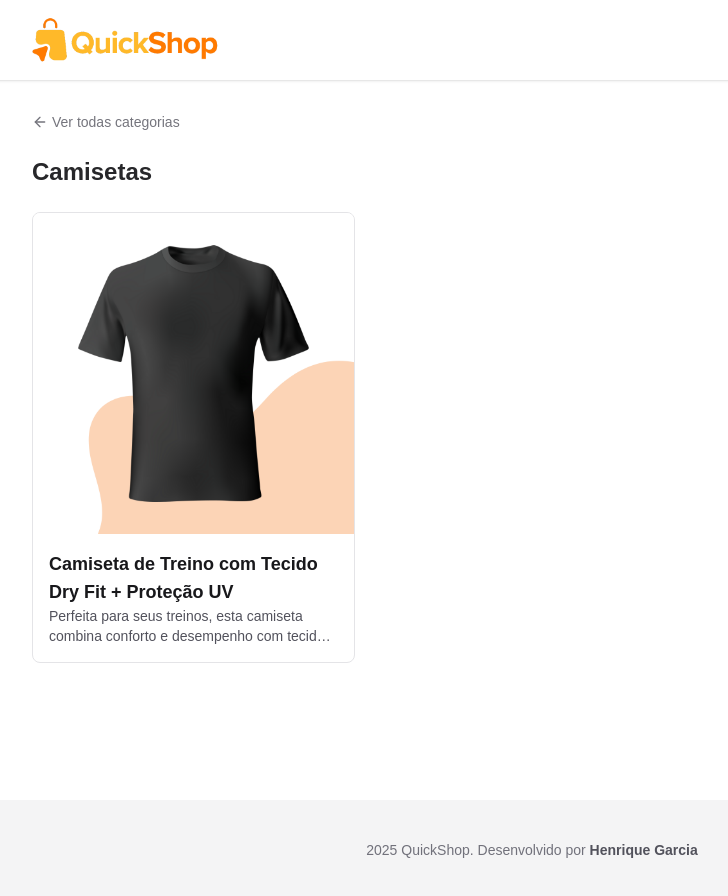
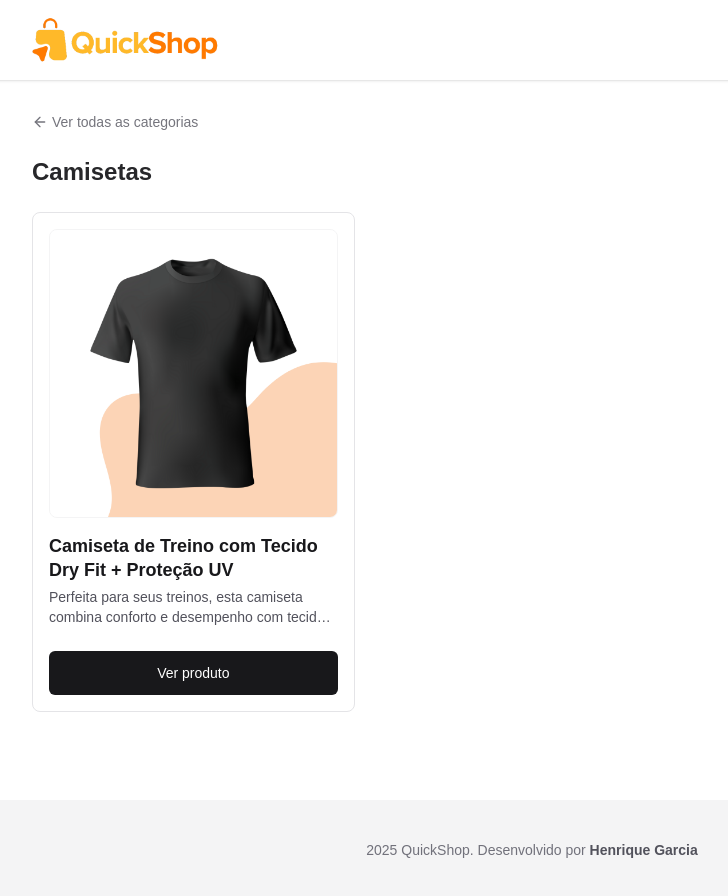
Before and after one commit to henriquegarcia-web/quick-product-page, a Next.js app: page /categorias/camisetas in a window 1280 px wide. Shown: the top 896 px of the page, without its empty margins (108-836 px from the left). Built offline with nearby package versions, Linux system fonts and the light colour scheme.

Commit message:
feat: Implementação de feature no card de produto

```diff
--- a/src/app/categorias/[category]/page.tsx
+++ b/src/app/categorias/[category]/page.tsx
@@ -1,17 +1,14 @@
-import Image from 'next/image'
-import Link from 'next/link'
-import { notFound } from 'next/navigation'
+'use client'
+
+import { notFound, useParams } from 'next/navigation'
 
 import { ecommerce } from '@/data/ecommerce'
 import { ReturnLink } from '@/components/shared'
+import { ProductCard } from '@/components/product'
 
-interface Props {
-  params: {
-    category: string
-  }
-}
+export default function CategoryDetailPage() {
+  const params = useParams<{ category: string }>()
 
-export default function CategoryDetailPage({ params }: Props) {
   const category = ecommerce.categories.find((c) => c.slug === params.category)
   if (!category) return notFound()
 
@@ -19,7 +16,7 @@ export default function CategoryDetailPage({ params }: Props) {
 
   return (
     <div className="space-y-6">
-      <ReturnLink path="/categorias" text="Ver todas categorias" />
+      <ReturnLink path="/categorias" text="Ver todas as categorias" />
 
       <h1 className="text-2xl font-bold text-zinc-800">{category.name}</h1>
 
@@ -29,24 +26,7 @@ export default function CategoryDetailPage({ params }: Props) {
         <ul className="grid grid-cols-1 sm:grid-cols-2 md:grid-cols-3 gap-4">
           {products.map((product) => (
             <li key={product.id}>
-              <Link
-                href={`/categorias/${category.slug}/${product.slug}`}
-                className="block border border-zinc-200 rounded-lg hover:shadow transition overflow-hidden"
-              >
-                <div className="relative aspect-square">
-                  <Image
-                    src={product.variants[0].images[0]}
-                    alt={product.name}
-                    fill
-                    className="object-cover"
-                    sizes="(max-width: 768px) 100vw, 33vw"
-                  />
-                </div>
-                <div className="p-4">
-                  <h2 className="text-lg font-semibold text-zinc-900">{product.name}</h2>
-                  <p className="text-sm text-zinc-600 line-clamp-2">{product.description}</p>
-                </div>
-              </Link>
+              <ProductCard product={product} categorySlug={category.slug} />
             </li>
           ))}
         </ul>
--- a/src/app/page.tsx
+++ b/src/app/page.tsx
@@ -6,7 +6,7 @@ export default function Home() {
       <h1 className="mb-4 text-4xl font-bold text-zinc-800">
         Bem-vindo à <b className="text-[var(--brand-primary)]">QuickShop</b>
       </h1>
-      <p className="text-zinc-600 text-base mb-6">
+      <p className="mb-6 text-zinc-600 text-base">
         Explore nossas categorias e encontre produtos incríveis com qualidade, conforto e estilo.
       </p>
       <Button to="/categorias" type="link">
--- a/src/components/product/BuyButton.tsx
+++ b/src/components/product/BuyButton.tsx
@@ -11,6 +11,7 @@
 
 import { useState } from 'react'
 import { ImSpinner9 } from 'react-icons/im'
+
 import type { IProduct } from '@/types/ecommerce'
 
 interface BuyButtonProps {
--- a/src/components/product/ImageGallery.tsx
+++ b/src/components/product/ImageGallery.tsx
@@ -38,9 +38,9 @@ export default function ImageGallery({ images }: Props) {
         <Image
           src={selected}
           alt="Imagem do produto"
-          width={500}
-          height={500}
-          className="object-cover w-full h-full"
+          width={600}
+          height={600}
+          className="object-cover object-center w-full h-full"
         />
 
         {showZoom && (
@@ -66,13 +66,7 @@ export default function ImageGallery({ images }: Props) {
               img === selected ? 'ring-2 ring-black' : ''
             }`}
           >
-            <Image
-              src={img}
-              alt=""
-              width={80}
-              height={80}
-              className="object-cover"
-            />
+            <Image src={img} alt="" width={80} height={80} className="object-cover object-center" />
           </button>
         ))}
       </div>
--- /dev/null
+++ b/src/components/product/ProductCard.tsx
@@ -0,0 +1,85 @@
+'use client'
+
+import Image from 'next/image'
+import Link from 'next/link'
+import { useState, useRef, useEffect } from 'react'
+
+import { useElementWidth } from '@/hooks/useElementWidth'
+import { Button } from '@/components/forms'
+
+import type { IProduct } from '@/types/ecommerce'
+
+interface ProductCardProps {
+  product: IProduct
+  categorySlug: string
+}
+
+export default function ProductCard({ product, categorySlug }: ProductCardProps) {
+  const [currentIndex, setCurrentIndex] = useState(0)
+  const [hovered, setHovered] = useState(false)
+
+  const intervalRef = useRef<NodeJS.Timeout | null>(null)
+  const sliderRef = useRef<HTMLDivElement>(null)
+
+  const imageWidth = useElementWidth(sliderRef)
+
+  const productImages = product.variants[0].images
+
+  useEffect(() => {
+    if (hovered) {
+      intervalRef.current = setInterval(() => {
+        setCurrentIndex((prev) => (prev + 1) % productImages.length)
+      }, 1500)
+    } else {
+      clearInterval(intervalRef.current!)
+      setCurrentIndex(0)
+    }
+
+    return () => clearInterval(intervalRef.current!)
+  }, [hovered, productImages.length])
+
+  return (
+    <div
+      onMouseEnter={() => setHovered(true)}
+      onMouseLeave={() => setHovered(false)}
+      className="flex flex-col gap-4 p-4 border border-zinc-200 rounded-lg hover:shadow-md transition"
+    >
+      {/* Carrossel */}
+      <div className="relative aspect-square w-full overflow-hidden rounded-lg border border-zinc-100">
+        <div
+          ref={sliderRef}
+          className="absolute top-0 left-0 flex h-full"
+          style={{
+            transform: `translateX(-${currentIndex * imageWidth}px)`,
+            transition: 'transform 0.6s ease-in-out',
+          }}
+        >
+          {productImages.map((img, i) => (
+            <div key={i} className="relative w-full aspect-square">
+              <Image
+                src={img}
+                alt={`${product.name}-${i}`}
+                width={280}
+                height={280}
+                className="object-cover w-full h-full"
+              />
+            </div>
+          ))}
+        </div>
+      </div>
+
+      {/* Content */}
+      <div className="flex flex-col gap-1">
+        <h2 className="text-lg font-semibold text-zinc-900 leading-snug">{product.name}</h2>
+        <p className="text-sm text-zinc-600 line-clamp-2">{product.description}</p>
+      </div>
+
+      {/* Price - Adicionar futuramente */}
+
+      {/* CTA */}
+      <Button className="w-full mt-2">
+        <Link href={`/categorias/${categorySlug}/${product.slug}`}>Ver produto</Link>
+      </Button>
+    </div>
+  )
+}
--- a/src/components/product/ProductPrice.tsx
+++ b/src/components/product/ProductPrice.tsx
@@ -1,8 +1,9 @@
 'use client'
 
 import { ecommerce } from '@/data/ecommerce'
+import { applyMask } from '@/utils/masks'
+
 import type { IProductPrice } from '@/types/ecommerce'
-import { applyMask } from '@/utils/masks'
 
 interface Props {
   price?: IProductPrice
--- a/src/components/product/index.ts
+++ b/src/components/product/index.ts
@@ -6,3 +6,4 @@ export { default as VariantSelector } from './VariantSelector'
 export { default as DeliveryChecker } from './DeliveryChecker'
 export { default as BuyButton } from './BuyButton'
 export { default as ExpandableText } from './ExpandableText'
+export { default as ProductCard } from './ProductCard'
--- /dev/null
+++ b/src/hooks/useElementWidth.ts
@@ -0,0 +1,27 @@
+'use client'
+
+import { useEffect, useState, RefObject } from 'react'
+
+export function useElementWidth<T extends HTMLElement>(ref: RefObject<T | null>) {
+  const [width, setWidth] = useState(0)
+
+  useEffect(() => {
+    if (!ref.current) return
+
+    const updateWidth = () => {
+      const firstChild = ref.current?.querySelector('div')
+      if (firstChild instanceof HTMLElement) {
+        setWidth(firstChild.offsetWidth)
+      }
+    }
+
+    updateWidth()
+
+    const observer = new ResizeObserver(updateWidth)
+    observer.observe(ref.current)
+
+    return () => observer.disconnect()
+  }, [ref])
+
+  return width
+}
--- a/src/hooks/useProductSelection.tsx
+++ b/src/hooks/useProductSelection.tsx
@@ -1,6 +1,8 @@
 import { useSearchParams, useRouter } from 'next/navigation'
 import { useMemo } from 'react'
+
 import { ecommerce } from '@/data/ecommerce'
+
 import type { IProduct, IProductVariant } from '@/types/ecommerce'
 
 export function useProductSelection(slug: string) {
```
Also changed, not shown: src/hooks/useLocalStorage.ts (deleted).
